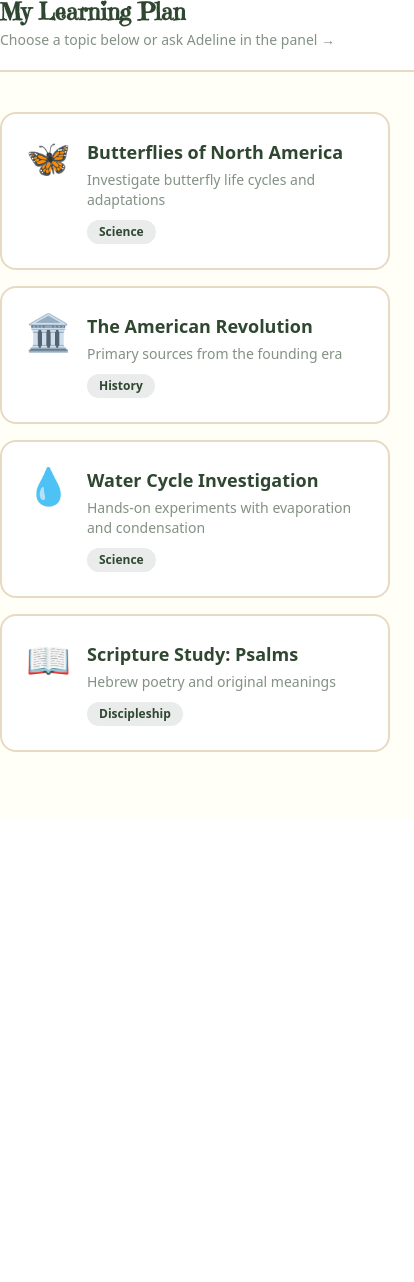
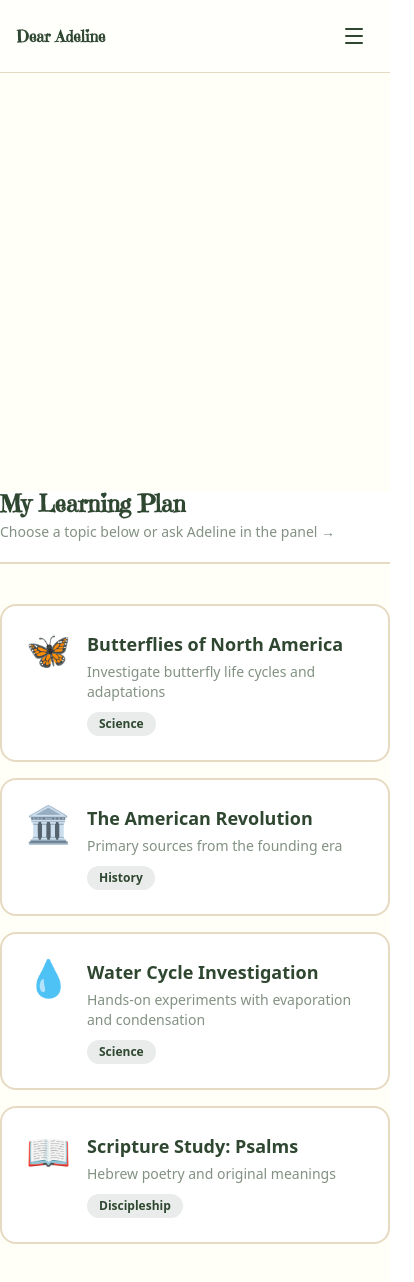
Before and after one commit to amberdawn84ac-bot/dearadeline-withlove, a Next.js app in the folder adeline-ui/: page /dashboard in a window 390 px wide. Shown: the top 1282 px of the page, 414 px wide, since content can reach past the window. Before the commit the page ends 844 px from the top, so only its background shows below. Built offline with nearby package versions, Linux system fonts and the light colour scheme; no server answers; a web font is replaced by a local one.

Commit message:
feat: Add sidebar navigation with Reading Nook and Settings

```diff
--- /dev/null
+++ b/adeline-ui/src/app/(routes)/dashboard/page.tsx
@@ -0,0 +1,120 @@
+'use client';
+
+import { useState, useEffect, useCallback } from 'react';
+import { Loader2, AlertCircle } from 'lucide-react';
+import { StudentStatusBar } from '@/components/StudentStatusBar';
+import { AdelineChatPanel } from '@/components/AdelineChatPanel';
+
+interface LessonSuggestion {
+  id: string;
+  title: string;
+  track: string;
+  description: string;
+  emoji: string;
+}
+
+const LESSON_SUGGESTIONS: LessonSuggestion[] = [
+  { id: '1', title: 'Butterflies of North America', track: 'Science', description: 'Investigate butterfly life cycles and adaptations', emoji: '🦋' },
+  { id: '2', title: 'The American Revolution', track: 'History', description: 'Primary sources from the founding era', emoji: '🏛️' },
+  { id: '3', title: 'Water Cycle Investigation', track: 'Science', description: 'Hands-on experiments with evaporation and condensation', emoji: '💧' },
+  { id: '4', title: 'Scripture Study: Psalms', track: 'Discipleship', description: 'Hebrew poetry and original meanings', emoji: '📖' },
+];
+
+const STUDENT_ID = 'demo-student-001';
+
+export default function DashboardPage() {
+  const [activeLessonId, setActiveLessonId] = useState<string | null>(null);
+  const [isStreaming, setIsStreaming] = useState(false);
+
+  const handleLessonGenerated = useCallback((lesson: any) => {
+    console.log('[Dashboard] Lesson generated:', lesson.title);
+    setActiveLessonId('active');
+  }, []);
+
+  const handleBackToSuggestions = () => {
+    setActiveLessonId(null);
+  };
+
+  return (
+    <div className="flex h-screen -m-6 md:-m-8 overflow-hidden bg-[#FFFEF7]">
+      {/* ── Left column: lesson content ── */}
+      <div className="flex-1 overflow-y-auto min-w-0">
+        {/* Page header */}
+        <header className="bg-white border-b-2 border-[#E7DAC3] px-6 py-5 sticky top-0 z-10">
+          <h1
+            className="text-2xl font-bold text-[#2F4731]"
+            style={{ fontFamily: 'var(--font-emilys-candy), cursive' }}
+          >
+            My Learning Plan
+          </h1>
+          <p className="text-[#2F4731]/60 mt-0.5 text-sm">
+            {activeLessonId
+              ? 'Lesson in progress — ask Adeline questions in the panel →'
+              : 'Choose a topic below or ask Adeline in the panel →'}
+          </p>
+        </header>
+
+        {/* Status bar */}
+        <div className="px-6 pt-5">
+          <StudentStatusBar />
+        </div>
+
+        {/* ── Idle: suggestion cards ── */}
+        {!activeLessonId && (
+          <main className="px-6 pb-8 pt-5">
+            {isStreaming && (
+              <div className="flex items-center gap-3 py-10 justify-center">
+                <Loader2 className="w-6 h-6 animate-spin text-[#BD6809]" />
+                <p className="text-[#2F4731]/60 italic">Adeline is preparing your lesson…</p>
+              </div>
+            )}
+
+            <div className="grid sm:grid-cols-2 gap-4">
+              {LESSON_SUGGESTIONS.map(suggestion => (
+                <button
+                  key={suggestion.id}
+                  onClick={() => handleLessonRequest(suggestion.title)}
+                  disabled={isStreaming}
+                  className="text-left p-6 rounded-2xl border-2 border-[#E7DAC3] hover:border-[#BD6809] hover:shadow-lg transition-all bg-white group disabled:opacity-50 disabled:cursor-not-allowed"
+                >
+                  <div className="flex items-start gap-4">
+                    <span className="text-4xl">{suggestion.emoji}</span>
+                    <div className="flex-1">
+                      <h3 className="text-lg font-bold text-[#2F4731] mb-1 group-hover:text-[#BD6809] transition-colors">
+                        {suggestion.title}
+                      </h3>
+                      <p className="text-sm text-[#2F4731]/60 mb-2">{suggestion.description}</p>
+                      <span className="inline-block px-3 py-1 bg-[#2F4731]/10 text-[#2F4731] text-xs font-bold rounded-full">
+                        {suggestion.track}
+                      </span>
+                    </div>
+                  </div>
+                </button>
+              ))}
+            </div>
+          </main>
+        )}
+
+        {/* Active lesson placeholder */}
+        {activeLessonId && (
+          <div className="px-6 pb-8 pt-4">
+            <button
+              onClick={handleBackToSuggestions}
+              className="text-[#BD6809] hover:text-[#2F4731] mb-4 text-sm font-medium transition-colors"
+            >
+              ← Back to lesson list
+            </button>
+            <div className="flex items-center justify-center py-16">
+              <p className="text-[#2F4731]/60 text-center">Lesson content will render here as you chat with Adeline</p>
+            </div>
+          </div>
+        )}
+      </div>
+
+      {/* ── Right column: Adeline chat panel ── */}
+      <div className="w-[380px] shrink-0 hidden md:flex flex-col border-l-2 border-[#E7DAC3]">
+        <AdelineChatPanel studentId={STUDENT_ID} onLessonGenerated={handleLessonGenerated} />
+      </div>
+    </div>
+  );
+}
--- a/adeline-ui/src/app/(routes)/layout.tsx
+++ b/adeline-ui/src/app/(routes)/layout.tsx
@@ -5,9 +5,5 @@ export default function RoutesLayout({
 }: {
   children: React.ReactNode;
 }) {
-  return (
-    <AppSidebar>
-      {children}
-    </AppSidebar>
-  );
+  return <AppSidebar>{children}</AppSidebar>;
 }
--- a/adeline-ui/src/components/nav/AppSidebar.tsx
+++ b/adeline-ui/src/components/nav/AppSidebar.tsx
@@ -8,8 +8,7 @@ import { BookOpen, Briefcase, Settings, Menu, X, GraduationCap } from "lucide-re
 import { DailyBreadWidget } from "@/components/daily-bread/DailyBreadWidget";
 
 const NAV_ITEMS = [
-  { label: "My Learning Plan", href: "/dashboard/journey", icon: BookOpen },
-  { label: "Opportunities",    href: "/dashboard/opportunities", icon: Briefcase },
+  { label: "My Learning Plan", href: "/dashboard", icon: BookOpen },
   { label: "Reading Nook",     href: "/dashboard/reading-nook", icon: BookOpen },
   { label: "Transcript",       href: "/dashboard/transcript", icon: GraduationCap },
 ];
@@ -22,7 +21,7 @@ export function AppSidebar({ children }: { children: React.ReactNode }) {
     <div className="min-h-screen bg-[#FFFEF7] flex flex-col md:flex-row">
       {/* Mobile header */}
       <div className="md:hidden flex items-center justify-between p-4 border-b border-[#E7DAC3] bg-white/50 backdrop-blur-sm sticky top-0 z-50">
-        <Link href="/dashboard/journey" className="flex items-center gap-3">
+        <Link href="/dashboard" className="flex items-center gap-3">
           <span
             className="font-bold text-[#2F4731]"
             style={{ fontFamily: "var(--font-emilys-candy), cursive" }}
```
